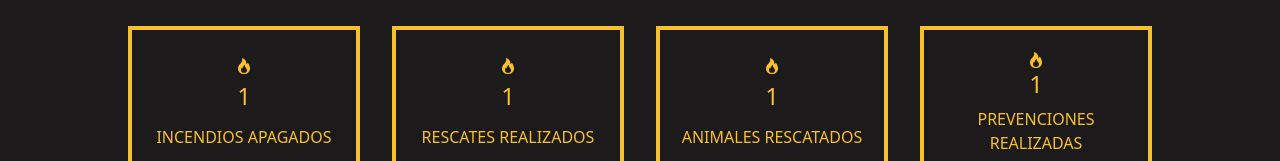
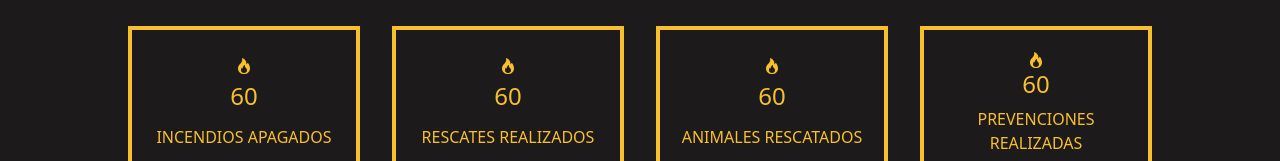
Before and after one commit to angiefantauzzofabio/angiefantauzzofabio.github.io, a website: page html/index.html in a window 1280 px wide. Shown: the part 446-607 px from the top of the page. Drawn offline with nearby package versions, Linux system fonts and the light colour scheme.

Commit message:
Con contador

```diff
--- a/html/index.html
+++ b/html/index.html
@@ -27,6 +27,7 @@
     </script> -->
 
     <body style="background-color: #1D1A1B;">
+        <script defer src="../script.js"></script>
         <header>
         <nav class="navbar navbar-expand-md navbar-dark" aria-label="Fourth navbar example">
             <div class="container-fluid">
@@ -77,7 +78,7 @@
                 <span class="wrapper__item--icon"><svg xmlns="http://www.w3.org/2000/svg" width="16" height="16" fill="currentColor" class="bi bi-fire" viewBox="0 0 16 16">
                 <path d="M8 16c3.314 0 6-2 6-5.5 0-1.5-.5-4-2.5-6 .25 1.5-1.25 2-1.25 2C11 4 9 .5 6 0c.357 2 .5 4-2 6-1.25 1-2 2.729-2 4.5C2 14 4.686 16 8 16Zm0-1c-1.657 0-3-1-3-2.75 0-.75.25-2 1.25-3C6.125 10 7 10.5 7 10.5c-.375-1.25.5-3.25 2-3.5-.179 1-.25 2 1 3 .625.5 1 1.364 1 2.25C11 14 9.657 15 8 15Z"/>
                 </svg></span>
-                <h4 class="wrapper__item--number">1</h4>
+                <h4 class="wrapper__item--number" data-target="60" id="counter">0</h4>
                 <p class="wrapper__item--text">INCENDIOS APAGADOS</p>
             </div>
 
@@ -85,15 +86,15 @@
                 <span class="wrapper__item--icon"><svg xmlns="http://www.w3.org/2000/svg" width="16" height="16" fill="currentColor" class="bi bi-fire" viewBox="0 0 16 16">
                 <path d="M8 16c3.314 0 6-2 6-5.5 0-1.5-.5-4-2.5-6 .25 1.5-1.25 2-1.25 2C11 4 9 .5 6 0c.357 2 .5 4-2 6-1.25 1-2 2.729-2 4.5C2 14 4.686 16 8 16Zm0-1c-1.657 0-3-1-3-2.75 0-.75.25-2 1.25-3C6.125 10 7 10.5 7 10.5c-.375-1.25.5-3.25 2-3.5-.179 1-.25 2 1 3 .625.5 1 1.364 1 2.25C11 14 9.657 15 8 15Z"/>
                 </svg></span>
-                <h4 class="wrapper__item--number">1</h4>
+                <h4 class="wrapper__item--number" data-target="60" id="counter">0</h4>
                 <p class="wrapper__item--text">RESCATES REALIZADOS</p>
             </div>
 
             <div class="wrapper__item">
-                <span class="wrapper__item--icon"><svg xmlns="http://www.w3.org/2000/svg" width="16" height="16" fill="currentColor" class="bi bi-fire" viewBox="0 0 16 16">
+                <span class="wrapper__item--icon" ><svg xmlns="http://www.w3.org/2000/svg" width="16" height="16" fill="currentColor" class="bi bi-fire" viewBox="0 0 16 16">
                 <path d="M8 16c3.314 0 6-2 6-5.5 0-1.5-.5-4-2.5-6 .25 1.5-1.25 2-1.25 2C11 4 9 .5 6 0c.357 2 .5 4-2 6-1.25 1-2 2.729-2 4.5C2 14 4.686 16 8 16Zm0-1c-1.657 0-3-1-3-2.75 0-.75.25-2 1.25-3C6.125 10 7 10.5 7 10.5c-.375-1.25.5-3.25 2-3.5-.179 1-.25 2 1 3 .625.5 1 1.364 1 2.25C11 14 9.657 15 8 15Z"/>
                 </svg></span>
-                <h4 class="wrapper__item--number">1</h4>
+                <h4 class="wrapper__item--number" data-target="60" id="counter">0</h4>
                 <p class="wrapper__item--text">ANIMALES RESCATADOS</p>
             </div>
 
@@ -101,7 +102,7 @@
                 <span class="wrapper__item--icon"><svg xmlns="http://www.w3.org/2000/svg" width="16" height="16" fill="currentColor" class="bi bi-fire" viewBox="0 0 16 16">
                 <path d="M8 16c3.314 0 6-2 6-5.5 0-1.5-.5-4-2.5-6 .25 1.5-1.25 2-1.25 2C11 4 9 .5 6 0c.357 2 .5 4-2 6-1.25 1-2 2.729-2 4.5C2 14 4.686 16 8 16Zm0-1c-1.657 0-3-1-3-2.75 0-.75.25-2 1.25-3C6.125 10 7 10.5 7 10.5c-.375-1.25.5-3.25 2-3.5-.179 1-.25 2 1 3 .625.5 1 1.364 1 2.25C11 14 9.657 15 8 15Z"/>
                 </svg></span>
-                <h4 class="wrapper__item--number">1</h4>
+                <h4 class="wrapper__item--number" data-target="60" id="counter">0</h4>
                 <p class="wrapper__item--text">PREVENCIONES REALIZADAS</p>
             </div>
             </div>
--- /dev/null
+++ b/script.js
@@ -0,0 +1,23 @@
+const counters = document.querySelectorAll('#counter');
+
+counters.forEach(counter => {
+	const updateCount = () => {
+		const target = +counter.getAttribute('data-target');
+		const count = +counter.innerText;
+
+		//cuanto va a incrementar (de a 1)
+		const inc = 1;
+
+		// si llega al target para de conter
+		if (count < target) {
+			// se va sumando
+			counter.innerText = count + inc;
+			// tiempo en ir contando, cuanto mas grande el numero mas lento cuenta
+			setTimeout(updateCount, 15);
+		} else {
+			counter.innerText = target;
+		}
+	};
+
+	updateCount();
+});
```
